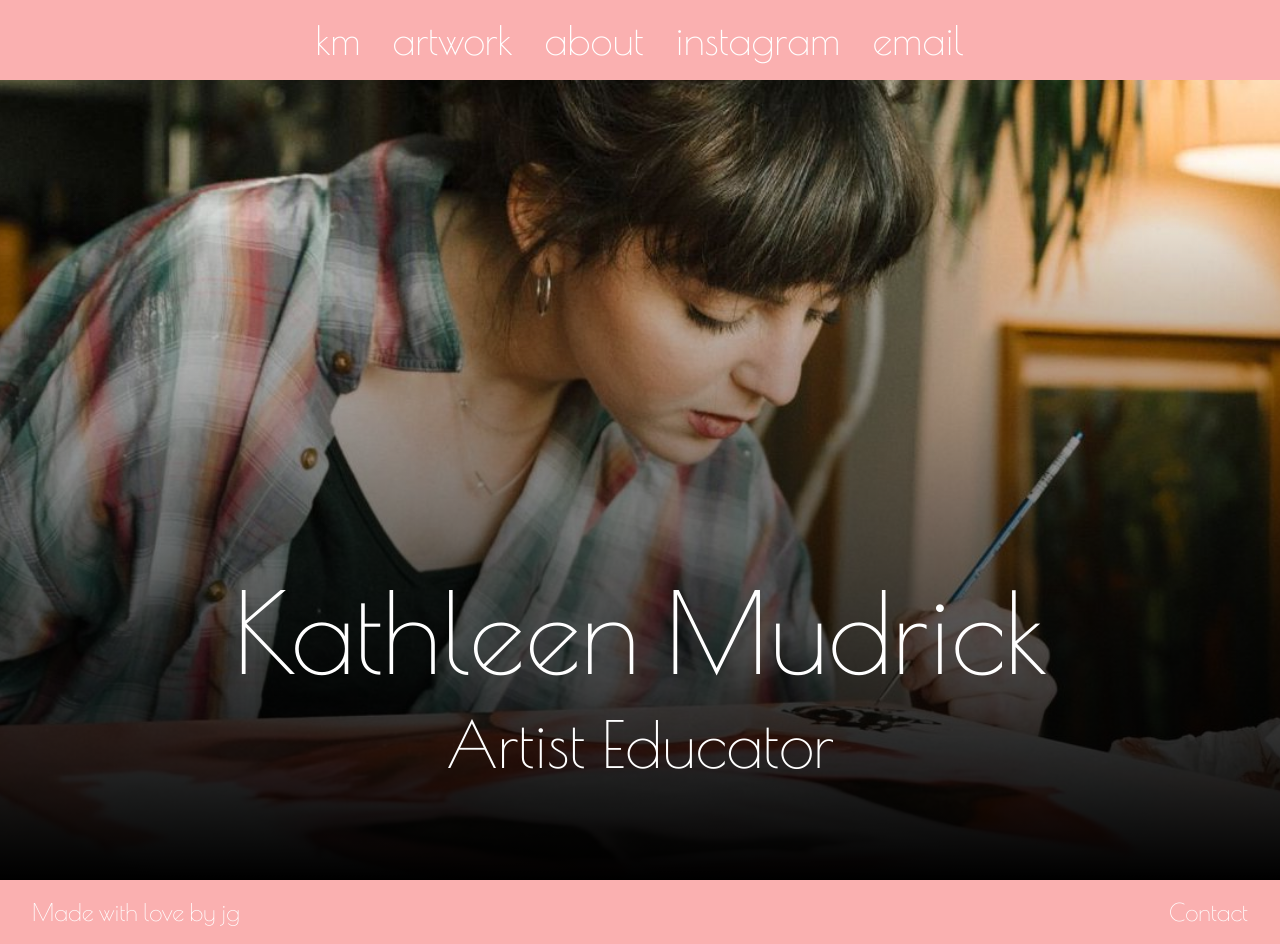
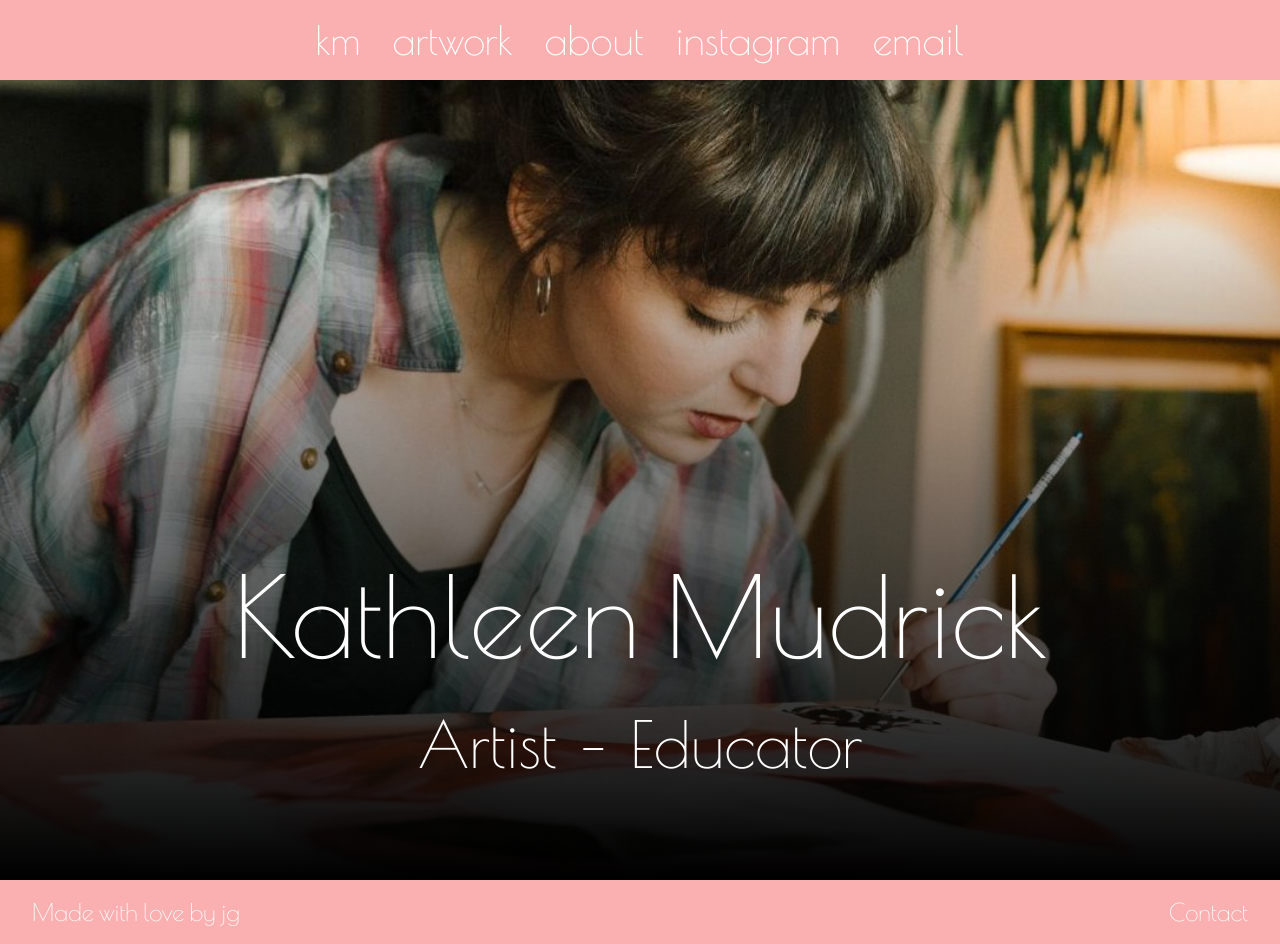
Before and after one commit to jaredgoldman/kathleen, a Next.js app: page / in a window 1280 px wide. Built offline with nearby package versions, Linux system fonts and the light colour scheme.

Commit message:
adjust subheading styling

```diff
--- a/components/HomePage.js
+++ b/components/HomePage.js
@@ -15,9 +15,10 @@ export default function HomePage() {
             <div>
               <h1 className={styles.heading}>Kathleen Mudrick</h1>
             </div>
-            <div className={styles.subHeading}>
-              <p>Artist</p>
-              <p>Educator </p>
+            <div className={styles.subHeadings}>
+              <p className={styles.subHeading}>Artist</p>
+              <p className={styles.dash}>-</p>
+              <p className={styles.subHeading}>Educator </p>
             </div>
           </div>
         </div>
--- a/components/HomePage.module.scss
+++ b/components/HomePage.module.scss
@@ -39,7 +39,7 @@
   }
 
   @media only screen and (max-width: 600px) {
-    bottom: -2.5rem;
+    bottom: 1rem;
   }
 }
 
@@ -53,15 +53,13 @@
   }
 }
 
-.subHeading {
+.subHeadings {
   font-size: 4rem;
   padding-bottom: 4rem;
   display: flex;
   justify-content: center;
-
-  p {
-    padding: 0.5rem;
-  }
+  margin-top: 2rem;
+  align-items: center;
 
   @media only screen and (max-width: 800px) {
     flex-direction: column;
@@ -69,3 +67,14 @@
     font-size: 2rem;
   }
 }
+
+.subHeading {
+  padding: 0.5rem;
+}
+
+.dash {
+  padding: 0 1rem;
+  @media only screen and (max-width: 800px) {
+    padding: 0;
+  }
+}
```
